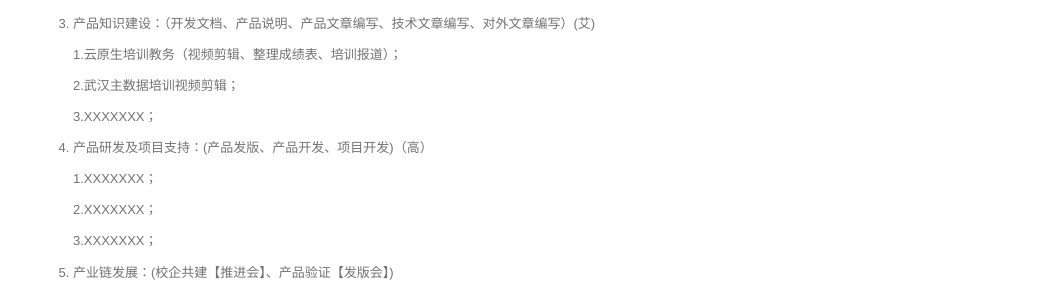
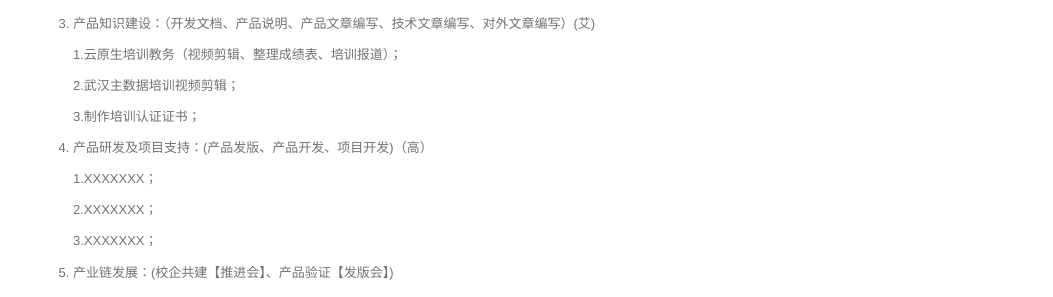
Before and after one commit to walllFlower/blog, a Jekyll site: the page built from _posts/2018-07-17-day_report_cxz.md, in a window 1280 px wide and 900 px high, scrolled down 621 px. Shown: the part 151-448 px from the top of the window, without its empty margins (227-1280 px from the left). Built offline with Jekyll 4.4.1, drawn with Linux system fonts in a browser that asks for light colours; comment, search, counter and statistics services are not loaded.

Commit message:
Update 2018-07-17-day_report_cxz.md

```diff
--- a/_posts/2018-07-17-day_report_cxz.md
+++ b/_posts/2018-07-17-day_report_cxz.md
@@ -44,7 +44,7 @@ categories: 技术运营工作周报
 
     2.武汉主数据培训视频剪辑；
 
-    3.XXXXXXX；
+    3.制作培训认证证书；
 
 4. 产品研发及项目支持：(产品发版、产品开发、项目开发)（高）
 
```
